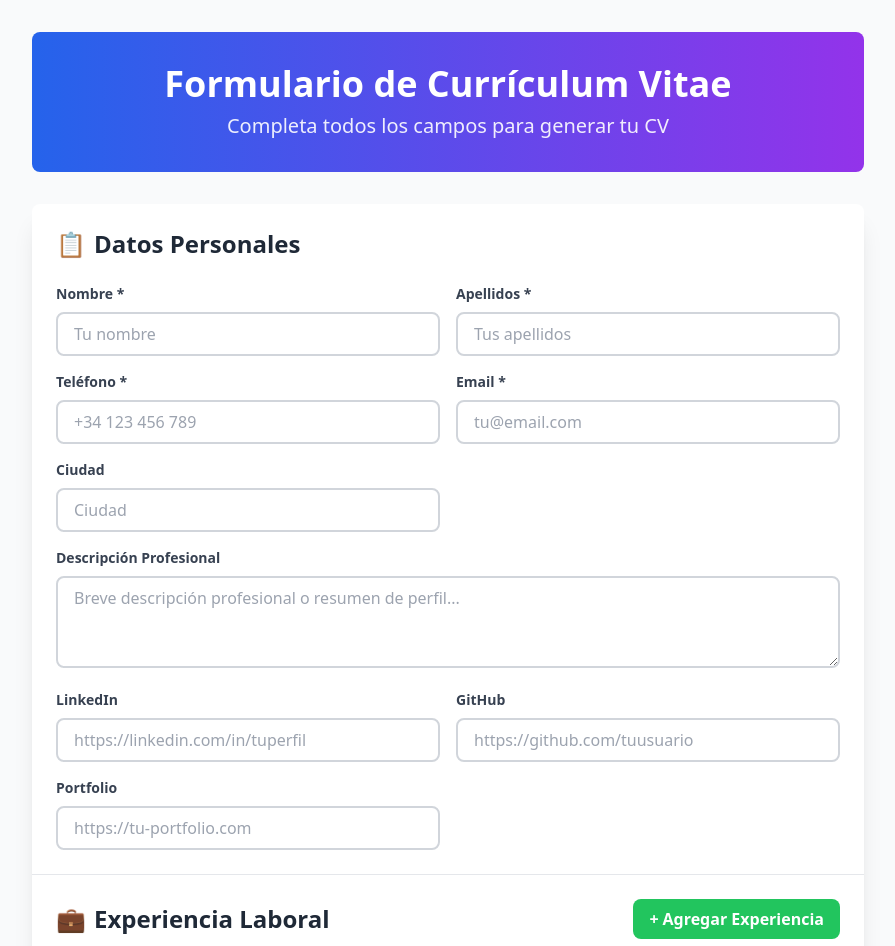
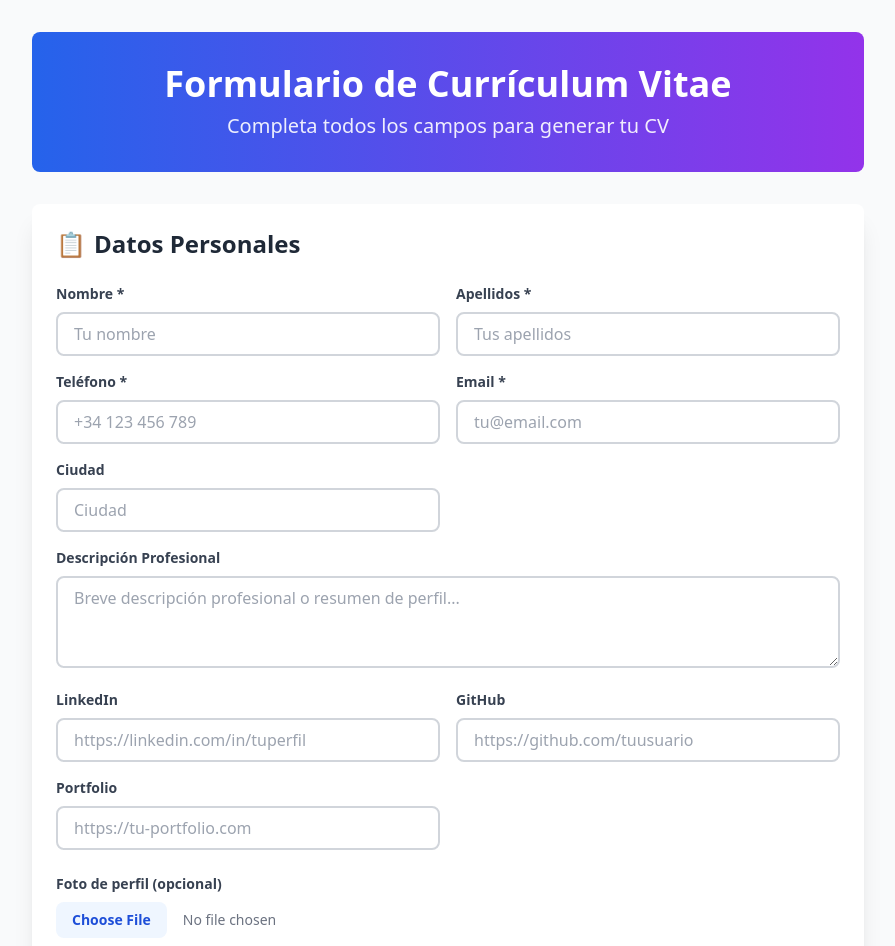
Before and after one commit to irenealcaine/cv-app, a Vue app: page / in a window 1280 px wide. Shown: the top 946 px of the page, without its empty margins (192-1087 px from the left). Built offline with nearby package versions, Linux system fonts and the light colour scheme.

Commit message:
add photo

```diff
--- a/src/components/CVPersonalHeader.vue
+++ b/src/components/CVPersonalHeader.vue
@@ -1,9 +1,16 @@
 <template>
-  <section class="text-center p-4 pt-0 border-b border-gray-300">
-    <h1 class="text-4xl font-bold text-black mb-4">{{ personalData.nombre }} {{ personalData.apellidos }}</h1>
-    <p v-if="personalData.descripcion" class="text-lg text-gray-700 leading-relaxed max-w-2xl mx-auto">
-      {{ personalData.descripcion }}
-    </p>
+  <section class="p-4 pt-0 border-b border-gray-300 flex">
+    <div>
+      <h1 class="text-4xl font-bold text-black mb-4">{{ personalData.nombre }} {{ personalData.apellidos }}</h1>
+      <p v-if="personalData.descripcion" class="text-lg text-gray-700 leading-relaxed max-w-2xl mx-auto">
+        {{ personalData.descripcion }}
+      </p>
+    </div>
+    <!-- Foto de perfil (opcional) -->
+    <div v-if="personalData.foto" class="ml-6 flex justify-center">
+      <img :src="personalData.foto" :alt="`Foto de ${personalData.nombre} ${personalData.apellidos}`"
+        class="w-32 h-auto rounded-md object-cover border border-gray-200">
+    </div>
   </section>
 </template>
 
--- a/src/components/PersonalDataForm.vue
+++ b/src/components/PersonalDataForm.vue
@@ -119,6 +119,40 @@
         >
       </div>
     </div>
+
+    <!-- Campo de foto (ocupa todo el ancho) -->
+    <div class="mt-6 space-y-4">
+      <div class="space-y-2">
+        <label for="foto" class="block text-sm font-semibold text-gray-700">Foto de perfil (opcional)</label>
+        <div class="flex items-center gap-4">
+          <input
+            id="foto"
+            @change="handleFileUpload"
+            type="file"
+            accept="image/*"
+            class="block w-full text-sm text-gray-500 file:mr-4 file:py-2 file:px-4 file:rounded-lg file:border-0 file:text-sm file:font-semibold file:bg-blue-50 file:text-blue-700 hover:file:bg-blue-100"
+          >
+          <button
+            v-if="personalData.foto"
+            @click="removePhoto"
+            type="button"
+            class="bg-red-500 hover:bg-red-600 text-white px-3 py-1 rounded text-sm"
+          >
+            Eliminar
+          </button>
+        </div>
+        <p class="text-xs text-gray-500">Formatos admitidos: JPG, PNG, GIF (máx. 5MB)</p>
+
+        <!-- Preview de la foto -->
+        <div v-if="personalData.foto" class="mt-4">
+          <img
+            :src="personalData.foto"
+            alt="Preview foto de perfil"
+            class="w-32 h-auto rounded-md object-cover border border-gray-300"
+          >
+        </div>
+      </div>
+    </div>
   </section>
 </template>
 
@@ -135,4 +169,37 @@ const emit = defineEmits(['update-personal-data'])
 const updateField = (field, value) => {
   emit('update-personal-data', { field, value })
 }
+
+const handleFileUpload = (event) => {
+  const file = event.target.files[0]
+  if (!file) return
+
+  // Validar tipo de archivo
+  if (!file.type.startsWith('image/')) {
+    alert('Por favor, selecciona un archivo de imagen válido.')
+    return
+  }
+
+  // Validar tamaño (5MB máximo)
+  if (file.size > 5 * 1024 * 1024) {
+    alert('El archivo es demasiado grande. Por favor, selecciona una imagen menor a 5MB.')
+    return
+  }
+
+  // Convertir a base64 para almacenar
+  const reader = new FileReader()
+  reader.onload = (e) => {
+    updateField('foto', e.target.result)
+  }
+  reader.readAsDataURL(file)
+}
+
+const removePhoto = () => {
+  updateField('foto', '')
+  // Limpiar el input file
+  const fileInput = document.getElementById('foto')
+  if (fileInput) {
+    fileInput.value = ''
+  }
+}
 </script>
--- a/src/composables/useCVStore.js
+++ b/src/composables/useCVStore.js
@@ -14,7 +14,8 @@ const cvData = ref({
     linkedin: '',
     github: '',
     portfolio: '',
-    descripcion: ''
+    descripcion: '',
+    foto: ''
   },
   formacion: [],
   experiencia: [],
--- a/src/views/FormView.vue
+++ b/src/views/FormView.vue
@@ -86,7 +86,8 @@ const personalData = ref({
   codigoPostal: '',
   linkedin: '',
   github: '',
-  portfolio: ''
+  portfolio: '',
+  foto: ''
 })
 
 const educacion = ref([])
@@ -197,7 +198,8 @@ const llenarDatosEjemplo = () => {
     codigoPostal: '46001',
     linkedin: 'https://linkedin.com/in/lucia-fernandez',
     github: 'https://github.com/lucia-fernandez',
-    portfolio: 'https://lucia-fernandez.dev'
+    portfolio: 'https://lucia-fernandez.dev',
+    foto: 'https://ui-avatars.com/api/?name=Lucía+Fernandez&background=0D8ABC&color=fff&size=128'
   }
 
   // Educación de ejemplo
```
